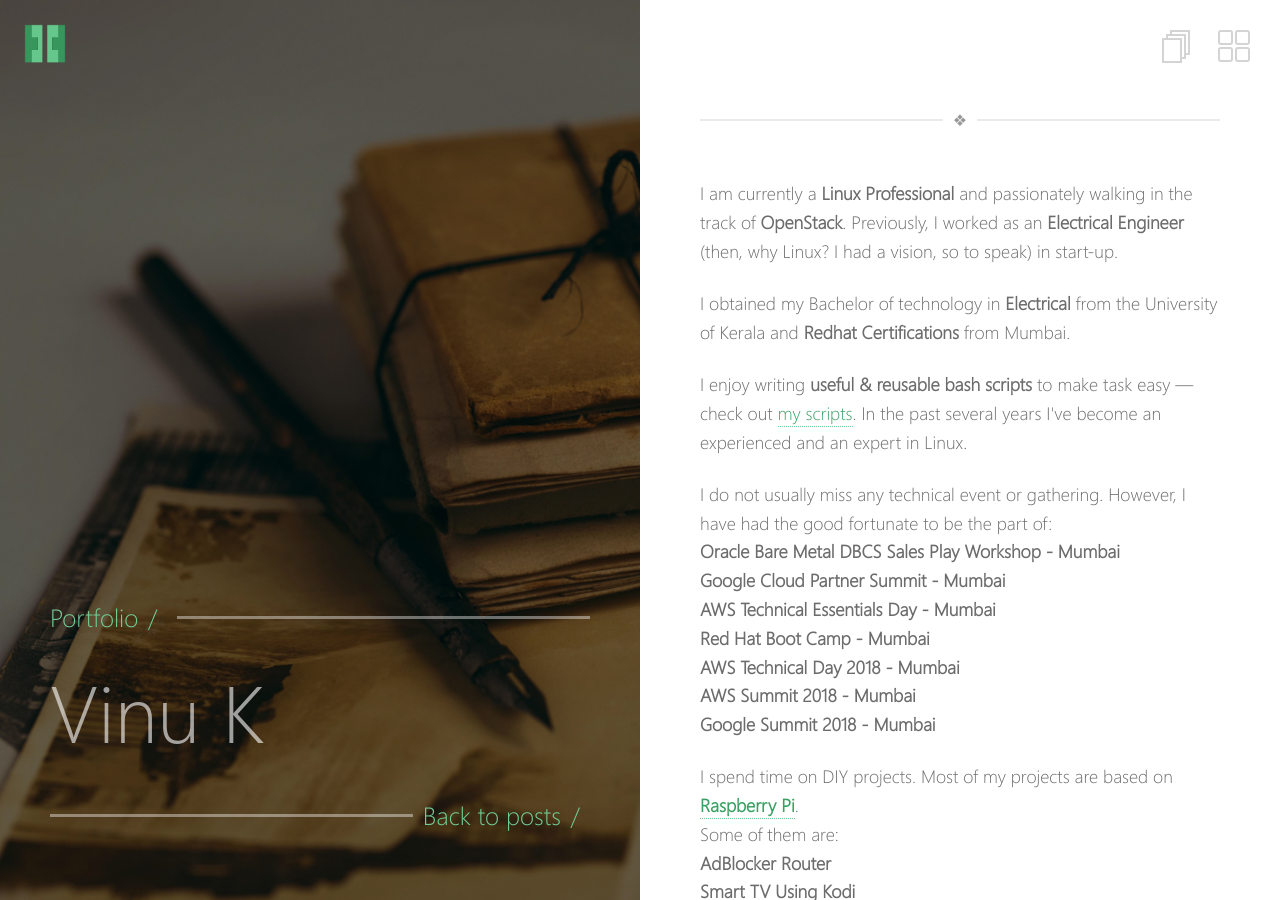
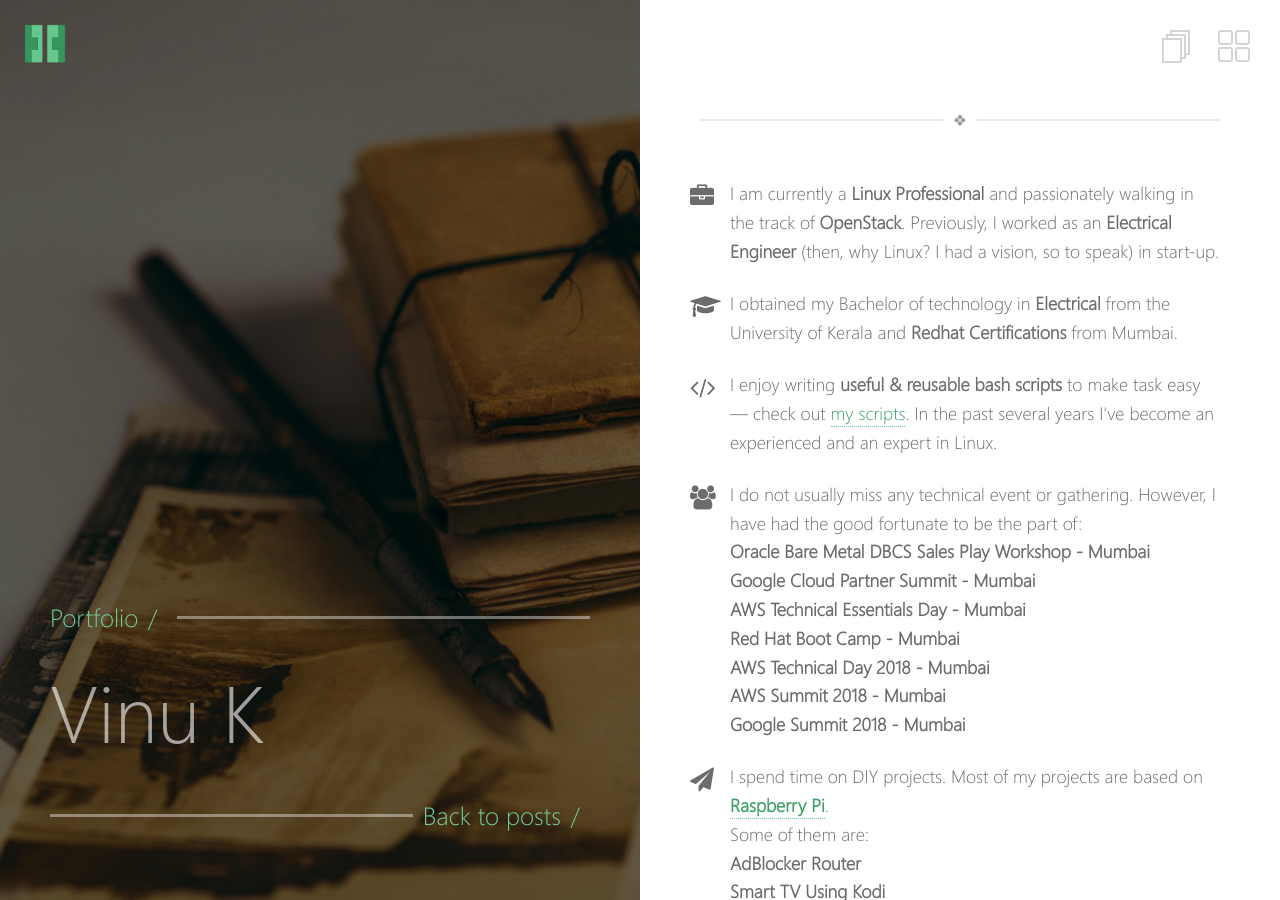
Before and after one commit to kevydotvinu/gnulinuxmate.com, a Jekyll site: the page built from portfolio.md, in a window 1280 px wide. Built offline with Jekyll 4.4.1, drawn with Linux system fonts in a browser that asks for light colours.

Commit message:
edited css

```diff
--- a/assets/css/portfolio.css
+++ b/assets/css/portfolio.css
@@ -1,8 +1,8 @@
 #portfolio-section {
-  font-size: 12px;
+  font-size: 19px;
 }
 
-.portfolio-text1 {
+.portfolio-text {
   position: relative;
   margin-left: 30px;
 }
```
Also changed, not shown: portfolio.md (+0 -1 lines), 1 other file.
